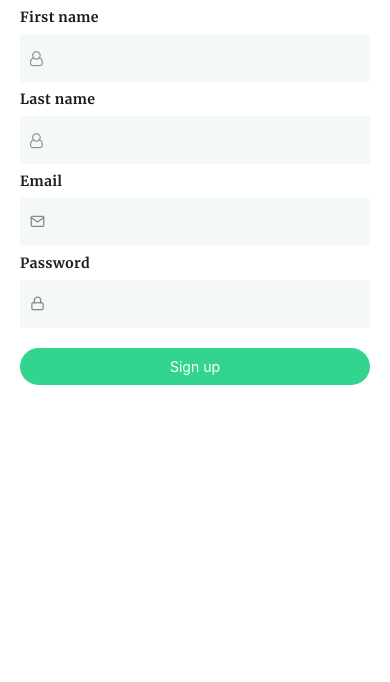
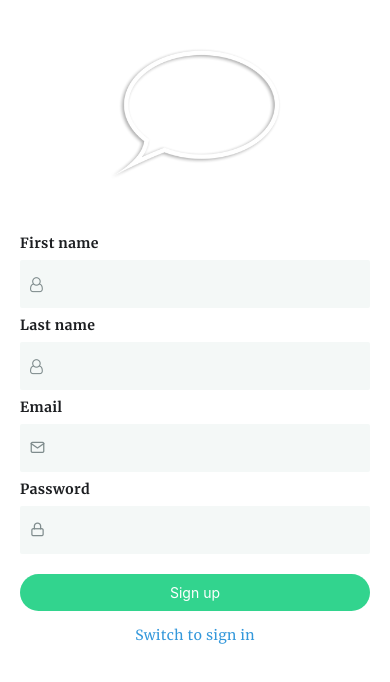
Before and after one commit to davidinmy/whatsAppClone, a React Native app: screen / in a window 390 px wide. Shown: the top 682 px of the page. Built offline with nearby package versions, Linux system fonts and the light colour scheme.

Commit message:
create sign up & sign in form

```diff
--- /dev/null
+++ b/components/SighUpForm.js
@@ -0,0 +1,25 @@
+import React, { Fragment } from "react";
+import { FontAwesome } from "@expo/vector-icons";
+import { Feather } from "@expo/vector-icons";
+
+import SubmitButton from "../components/SubmitButton";
+import Input from "../components/Input";
+
+const SighUpForm = (props) => {
+  return (
+    <Fragment>
+      <Input label="First name" icon="user-o" iconPack={FontAwesome} />
+      <Input label="Last name" icon="user-o" iconPack={FontAwesome} />
+      <Input label="Email" icon="mail" iconPack={Feather} />
+      <Input label="Password" icon="lock" iconPack={Feather} />
+
+      <SubmitButton
+        title="Sign up"
+        onPress={() => console.log("button pressed")}
+        style={{ marginTop: 20 }}
+      />
+    </Fragment>
+  );
+};
+
+export default SighUpForm;
--- /dev/null
+++ b/components/SignInForm.js
@@ -0,0 +1,23 @@
+import React, { Fragment } from "react";
+import { FontAwesome } from "@expo/vector-icons";
+import { Feather } from "@expo/vector-icons";
+
+import SubmitButton from "../components/SubmitButton";
+import Input from "../components/Input";
+
+const SighInForm = (props) => {
+  return (
+    <>
+      <Input label="Email" icon="mail" iconPack={Feather} />
+      <Input label="Password" icon="lock" iconPack={Feather} />
+
+      <SubmitButton
+        title="Sign in"
+        onPress={() => console.log("button pressed")}
+        style={{ marginTop: 20 }}
+      />
+    </>
+  );
+};
+
+export default SighInForm;
--- a/screens/AuthScreen.js
+++ b/screens/AuthScreen.js
@@ -1,32 +1,79 @@
-import React from "react";
-import { View, Text, StyleSheet } from "react-native";
+import React, { useState } from "react";
+import {
+  View,
+  Text,
+  StyleSheet,
+  TouchableOpacity,
+  Image,
+  ScrollView,
+  KeyboardAvoidingView,
+  Platform,
+} from "react-native";
 import { SafeAreaView } from "react-native-safe-area-context";
-import { FontAwesome } from "@expo/vector-icons";
-import { Feather } from "@expo/vector-icons";
 
 import PageContainer from "../components/PageContainer";
-import Input from "../components/Input";
-import SubmitButton from "../components/SubmitButton";
+
+import SighUpForm from "../components/SighUpForm";
+import SighInForm from "../components/SignInForm";
+import colors from "../constants/colors";
+import logo from "../assets/images/logo.png";
 
 const AuthScreen = (props) => {
+  const [isSignUp, setIsSignUp] = useState(true);
+
   return (
     <SafeAreaView style={{ flex: 1 }}>
       <PageContainer>
-        <Input label="First name" icon="user-o" iconPack={FontAwesome} />
-        <Input label="Last name" icon="user-o" iconPack={FontAwesome} />
-        <Input label="Email" icon="mail" iconPack={Feather} />
-        <Input label="Password" icon="lock" iconPack={Feather} />
+        <ScrollView>
+          <KeyboardAvoidingView
+            style={styles.keyboardAvoidingView}
+            behavior={Platform.OS === "ios" ? "height" : undefined}
+            keyboardVerticalOffset={100}
+          >
+            <View style={styles.imageContainer}>
+              <Image style={styles.image} source={logo} />
+            </View>
 
-        <SubmitButton
-          title="Sign up"
-          onPress={() => console.log("button pressed")}
-          style={{ marginTop: 20 }}
-        />
+            {isSignUp ? <SighUpForm /> : <SighInForm />}
+
+            <TouchableOpacity
+              onPress={() => setIsSignUp((prevState) => !prevState)}
+              style={styles.linkContainer}
+            >
+              <Text style={styles.link}>
+                {`Switch to ${isSignUp ? "sign in" : "sign up"}`}
+              </Text>
+            </TouchableOpacity>
+          </KeyboardAvoidingView>
+        </ScrollView>
       </PageContainer>
     </SafeAreaView>
   );
 };
 
-const styles = StyleSheet.create({});
+const styles = StyleSheet.create({
+  linkContainer: {
+    justifyContent: "center",
+    alignItems: "center",
+    marginVertical: 15,
+  },
+  link: {
+    color: colors.blue,
+    fontFamily: "regular",
+    letterSpacing: 0.3,
+  },
+  imageContainer: {
+    justifyContent: "center",
+    alignItems: "center",
+  },
+  image: {
+    width: "50%",
+    resizeMode: "contain",
+  },
+  keyboardAvoidingView: {
+    flex: 1,
+    justifyContent: "center",
+  },
+});
 
 export default AuthScreen;
```
Also changed, not shown: assets/images/logo.png (added).
